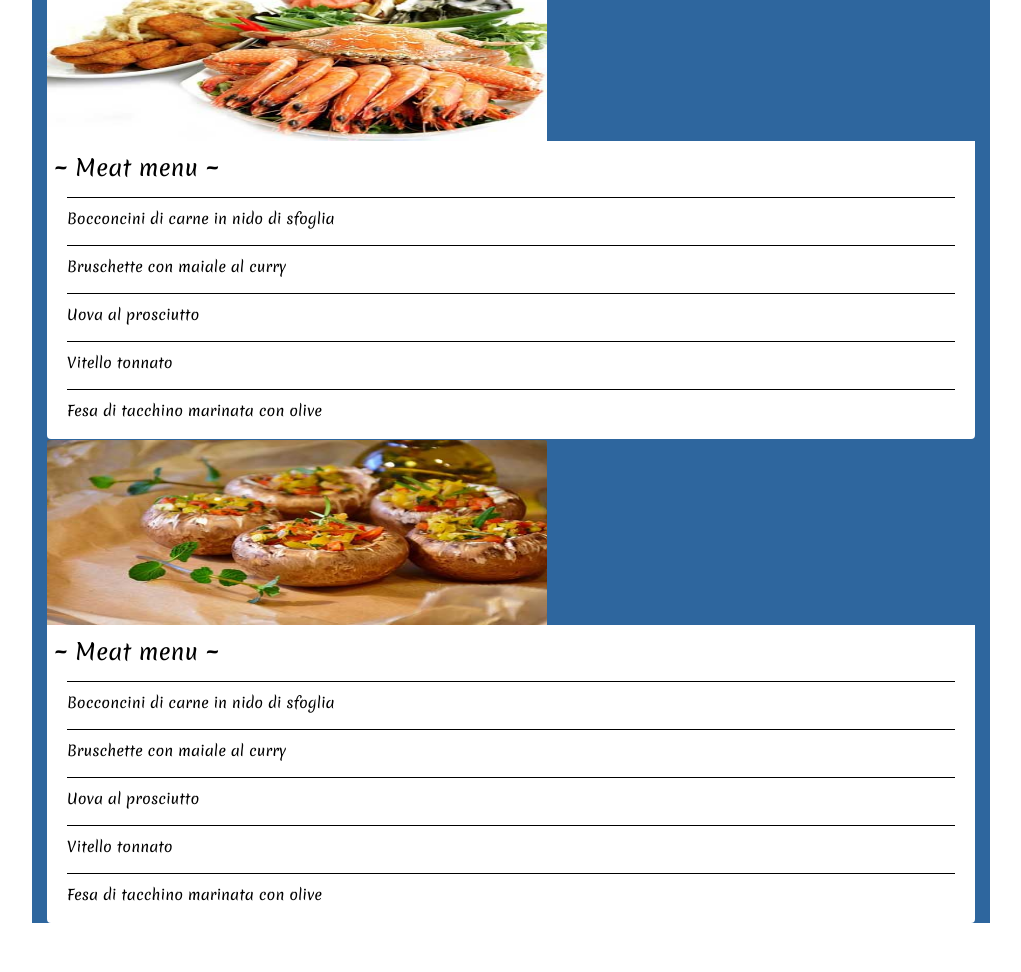
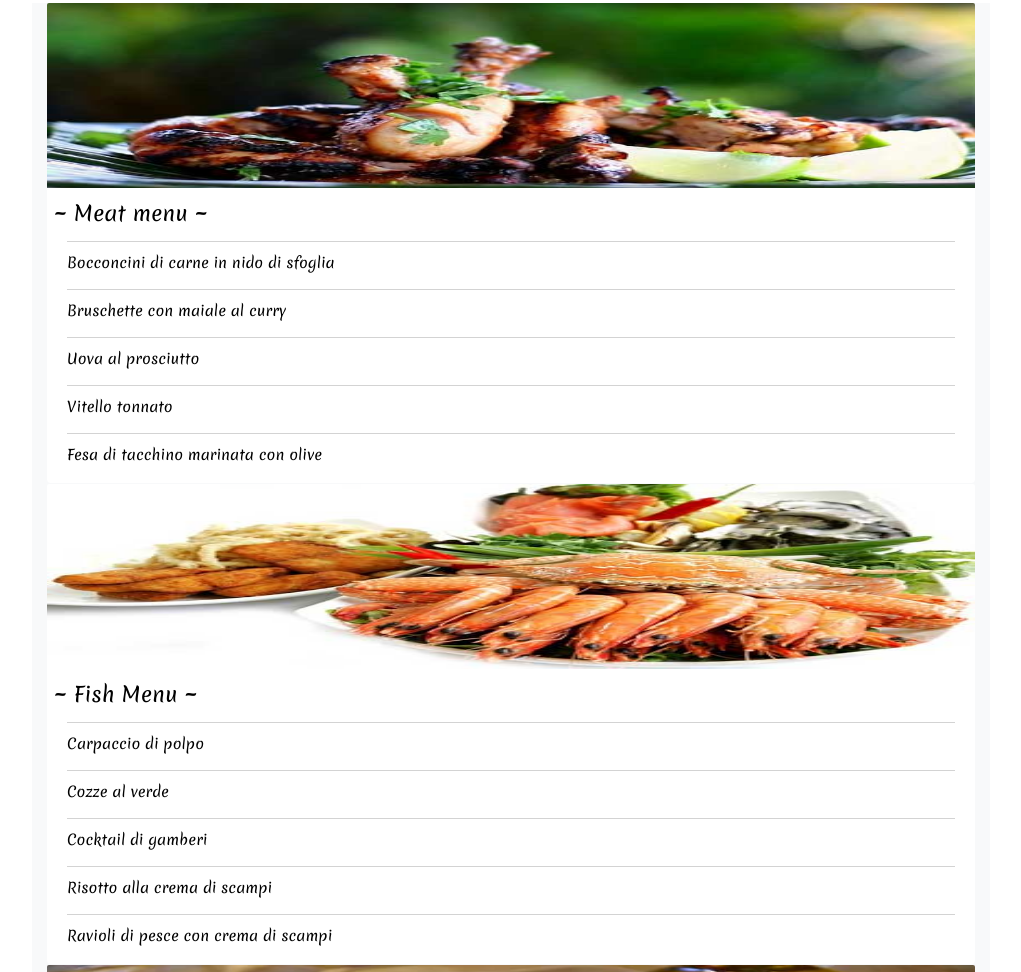
Before and after one commit to HoudaElbaidak6/Ristorante, a plain HTML site: page index.html in a window 1280 px wide. Shown: the part 2850-3822 px from the top of the page, without its empty margins (129-1150 px from the left). Before the commit the page ends 3793 px from the top, so only its background shows below. Drawn offline with Linux system fonts and the light colour scheme.

Commit message:
some changes

```diff
--- a/css/style.css
+++ b/css/style.css
@@ -97,7 +97,7 @@ main #restau {
 #restau img {
   display: block;
   margin: auto;
-  width: 500px;
+  width: 100%;
 }
 main h2 {
   font-size: 2em;
@@ -136,14 +136,14 @@ main h2 {
 /* #F8F9FA */
 main .meat {
   width: 80%;
-  background-color:#2e669e ;
+  background-color:#F8F9FA  ;
   margin: auto;
   padding: 0px 15px;
 }
 main #menu img {
   display: block;
   margin: auto;
-  width: 500px;
+  width: 100%;
   max-height: 185px;
   margin: 0.5px 0px;
   border-radius: 2px 2px 0px 0px;
@@ -164,7 +164,7 @@ main #menu img {
   margin: 0;
   padding: 10px 7px 5px 7px;
   box-sizing: border-box;
-  font-size: 1.4em;
+  font-size: 1.3em;
   font-weight: 100;
 }
 
@@ -186,7 +186,7 @@ main #menu img {
   display: block;
   position: relative;
   margin: auto;
-  border-bottom: 1px solid black;
+  border-bottom: 1px solid lightgray;
   width: 100%;
   margin-bottom: 10px;
   margin-top: 0;
--- a/index.html
+++ b/index.html
@@ -96,24 +96,24 @@
         </div>
         <img src="images/fish-menu.jpg"  alt="fish-menu">
         <div class="bgmenu">
-        <h3>~ Meat menu ~</h3>
+        <h3>~ Fish Menu ~</h3>
         <ul>
-            <li>Bocconcini di carne in nido di sfoglia</li>
-            <li>Bruschette con maiale al curry</li>
-            <li>Uova al prosciutto</li>
-            <li>Vitello tonnato</li>
-            <li>Fesa di tacchino marinata con olive</li>
+            <li>Carpaccio di polpo</li>
+            <li>Cozze al verde</li>
+            <li>Cocktail di gamberi</li>
+            <li>Risotto alla crema di scampi</li>
+            <li>Ravioli di pesce con crema di scampi</li>
         </ul>
     </div>
     <img src="images/menu-vegetarian.jpg"  alt="menu-vegetarian">
     <div class="bgmenu">
-    <h3>~ Meat menu ~</h3>
+    <h3>~ Vegetarian Menu ~</h3>
     <ul>
-        <li>Bocconcini di carne in nido di sfoglia</li>
-        <li>Bruschette con maiale al curry</li>
-        <li>Uova al prosciutto</li>
-        <li>Vitello tonnato</li>
-        <li>Fesa di tacchino marinata con olive</li>
+        <li>Parmigiana di melanzane</li>
+        <li>Strudel con ricotta e spinaci</li>
+        <li>Polpette di spinaci e ricotta</li>
+        <li>Frittata di patate al forno</li>
+        <li>Spaghetti con le polpettine vegetariane</li>
     </ul>
 </div>
         </section>
```
